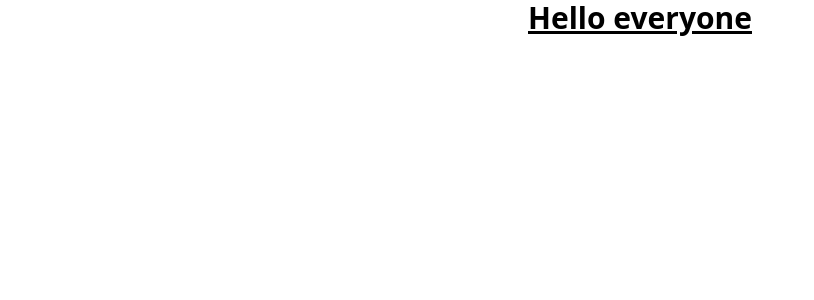
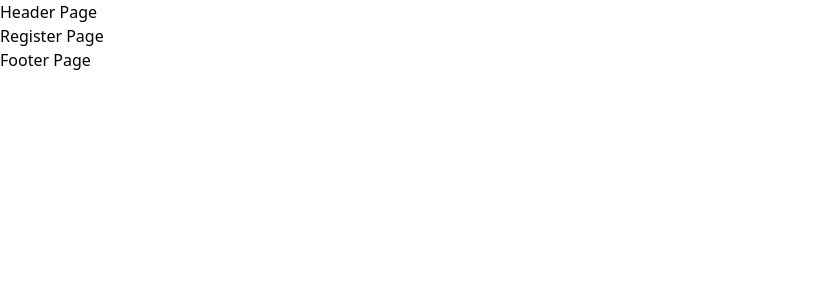
Before and after one commit to Dharmesh-yadavo/MERN, a React (Vite) app in the folder client/: page /register in a window 1280 px wide. Shown: the top 300 px of the page, without its empty margins (0-814 px from the left). Built offline with nearby package versions, Linux system fonts and the light colour scheme.

Commit message:
created react-router-dom navigation

```diff
--- a/client/package.json
+++ b/client/package.json
@@ -10,8 +10,11 @@
     "preview": "vite preview"
   },
   "dependencies": {
+    "dom": "^0.0.3",
     "react": "^19.2.0",
-    "react-dom": "^19.2.0"
+    "react-dom": "^19.2.0",
+    "react-router-dom": "^7.9.6",
+    "router": "^2.2.0"
   },
   "devDependencies": {
     "@eslint/js": "^9.39.1",
--- a/client/src/App.jsx
+++ b/client/src/App.jsx
@@ -1,13 +1,52 @@
 import "./App.css";
+import { createBrowserRouter, RouterProvider } from "react-router-dom";
+import { Home } from "./pages/Home";
+import { About } from "./pages/About";
+import { Contact } from "./pages/Contact";
+import { Service } from "./pages/Service";
+import { Register } from "./pages/Register";
+import { Login } from "./Login";
+import { AppLayout } from "./layout/AppLayout";
 
-function App() {
-  // const [count, setCount] = useState(0);
+const router = createBrowserRouter([
+  {
+    path: "/",
+    element: <AppLayout />,
+    children: [
+      {
+        path: "/",
+        element: <Home />,
+      },
+      {
+        path: "/about",
+        element: <About />,
+      },
+      {
+        path: "/contact",
+        element: <Contact />,
+      },
+      {
+        path: "/service",
+        element: <Service />,
+      },
+      {
+        path: "/register",
+        element: <Register />,
+      },
+      {
+        path: "/login",
+        element: <Login />,
+      },
+    ],
+  },
+]);
 
+const App = () => {
   return (
     <>
-      <p className="text-3xl font-bold underline text-center">Hello everyone</p>
+      <RouterProvider router={router}></RouterProvider>
     </>
   );
-}
+};
 
 export default App;
--- /dev/null
+++ b/client/src/Login.jsx
@@ -0,0 +1,7 @@
+export const Login = () => {
+  return (
+    <>
+      <h1>Login Page </h1>
+    </>
+  );
+};
--- /dev/null
+++ b/client/src/layout/AppLayout.jsx
@@ -0,0 +1,13 @@
+import { Outlet } from "react-router-dom";
+import { Footer } from "../ui/Footer";
+import { Header } from "../ui/Header";
+
+export const AppLayout = () => {
+  return (
+    <>
+      <Header />
+      <Outlet />
+      <Footer />
+    </>
+  );
+};
--- /dev/null
+++ b/client/src/pages/About.jsx
@@ -0,0 +1,9 @@
+import React from "react";
+
+export const About = () => {
+  return (
+    <>
+      <h1>About Page </h1>
+    </>
+  );
+};
--- /dev/null
+++ b/client/src/pages/Contact.jsx
@@ -0,0 +1,9 @@
+import React from "react";
+
+export const Contact = () => {
+  return (
+    <>
+      <h1>Contact Page </h1>
+    </>
+  );
+};
--- /dev/null
+++ b/client/src/pages/Home.jsx
@@ -0,0 +1,7 @@
+export const Home = () => {
+  return (
+    <>
+      <h1>Home Page </h1>
+    </>
+  );
+};
--- /dev/null
+++ b/client/src/pages/Register.jsx
@@ -0,0 +1,9 @@
+import React from "react";
+
+export const Register = () => {
+  return (
+    <>
+      <h1>Register Page </h1>
+    </>
+  );
+};
--- /dev/null
+++ b/client/src/pages/Service.jsx
@@ -0,0 +1,9 @@
+import React from "react";
+
+export const Service = () => {
+  return (
+    <>
+      <h1>Service Page </h1>
+    </>
+  );
+};
--- /dev/null
+++ b/client/src/ui/Footer.jsx
@@ -0,0 +1,7 @@
+export const Footer = () => {
+  return (
+    <>
+      <h1>Footer Page </h1>
+    </>
+  );
+};
--- /dev/null
+++ b/client/src/ui/Header.jsx
@@ -0,0 +1,7 @@
+export const Header = () => {
+  return (
+    <>
+      <h1>Header Page </h1>
+    </>
+  );
+};
```
Also changed, not shown: 1 other file (tests, documents, lock files or other folders).
